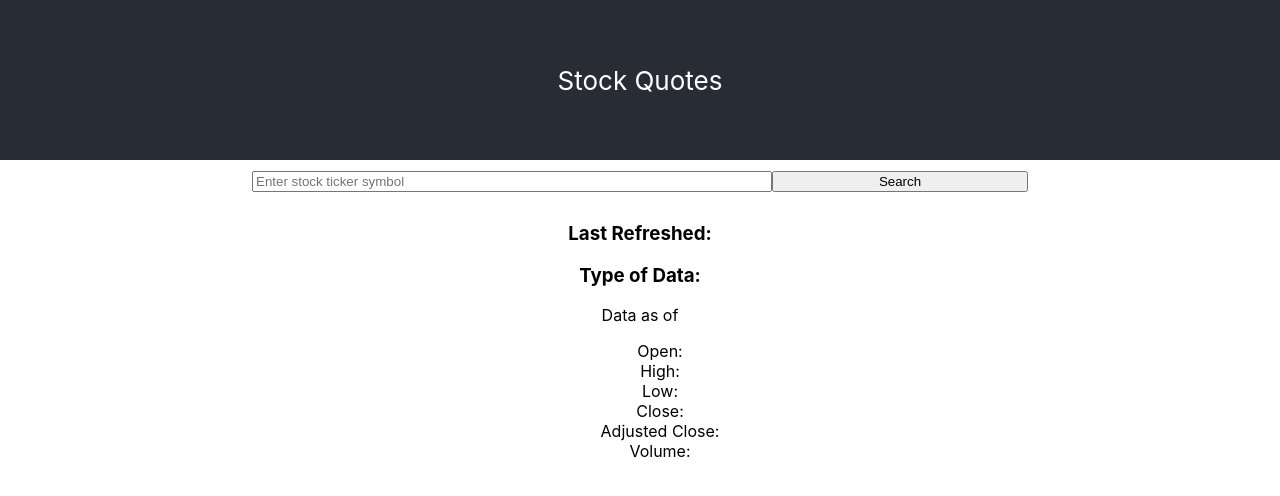
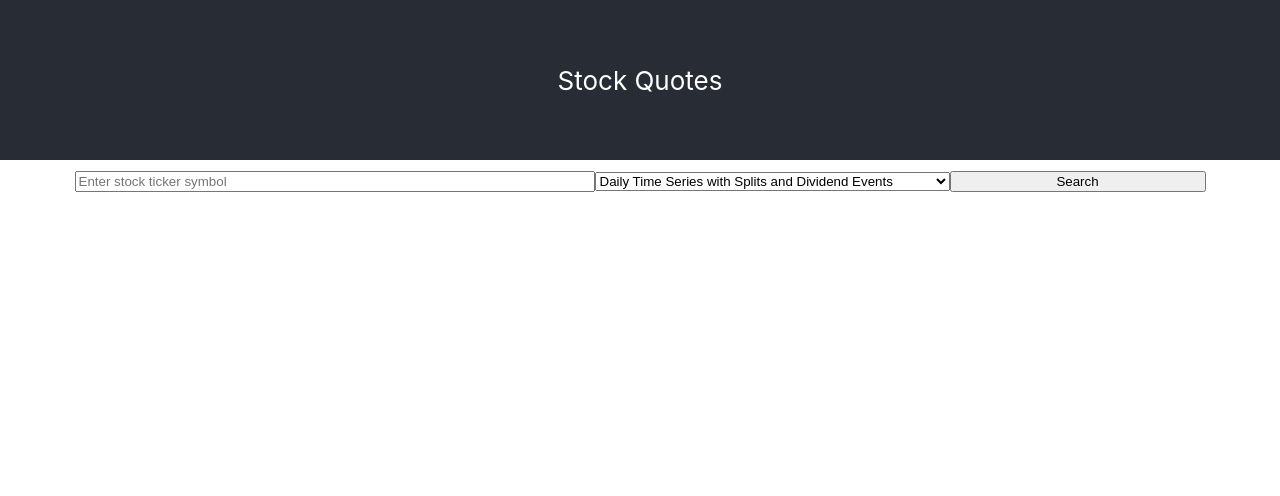
Before and after one commit to marktaddonio5/FinanceProject, a React (Create React App) app: page / in a window 1280 px wide. Shown: the top 496 px of the page. Built offline with nearby package versions, Linux system fonts and the light colour scheme.

Commit message:
added structure to allow different types of API calls from API supplier

```diff
--- a/src/App.js
+++ b/src/App.js
@@ -12,23 +12,28 @@ import { useState, useEffect, useRef } from "react";
 function App() {
 
   const [ticker, setTicker] = useState("");
+  const [tickerType, setTickerType] = useState();
   const [search, setSearch] = useState("");
+  const [searchType, setSearchType] = useState('Daily Time Series with Splits and Dividend Events')
+  const [interval, setInterval] = useState('')
   const [data, setData] = useState("");
   const [meta, setMeta] = useState("");
   const [metaObj, setMetaObj] = useState('');
   const [dataValues, setDataValues] = useState('');
   const [dataArray, setDataArray] = useState('')
   const [recentDataObj, setRecentDataObject] = useState('')
-  const [loading, setLoading] = useState(true);
+  const [loading, setLoading] = useState("false");
   const [error, setError] = useState('');
 
-    let url = `https://www.alphavantage.co/query?function=TIME_SERIES_DAILY_ADJUSTED&symbol=${ticker}&apikey=SDBO2DT8VQU27H16`;
+    let url = `https://www.alphavantage.co/query?function=${tickerType}&symbol=${ticker}${interval}&apikey=SDBO2DT8VQU27H16`;
 
     const initialRender = useRef(true);
 
     useEffect(() => {
         console.log('effect ran')
         if (initialRender.current === false) {
+            setLoading(true)
+            console.log(url)
             fetch(url, {method: "GET"})
                 .then((response) => {
                     //console.log(response)
@@ -44,9 +49,9 @@ function App() {
                     setError(err.message);
                 })
                 .then((jsondata) => {
-                    //console.log(jsondata)
                     console.log(jsondata)
-                    if (jsondata['Error Message']){ throw new Error(`Invalid ticker symbol`) } //Can I make these error messags the ones provided by the API?
+                    console.log(jsondata)
+                    if (jsondata['Error Message']){ throw new Error(`Invalid ticker symbol`) } //Can I make these error messages the ones provided by the API?
                     else if (jsondata['Note']) { throw new Error(`API calls exceeded`) }
                     else { setData(Object.entries(jsondata))}
                 })
@@ -89,12 +94,22 @@ function App() {
 }, [dataArray]);
 
   function handleSubmit(e){
-      e.preventDefault();
-      setTicker(search);
-      setSearch("");
-      initialRender.current = false;
-      setError('')
+    e.preventDefault();
 
+    if (searchType === "Daily Time Series with Splits and Dividend Events") {
+        setTickerType('TIME_SERIES_DAILY_ADJUSTED')
+
+    } else if (searchType === "Intraday (5min) open, high, low, close prices and volume") {
+        setInterval("&interval=5min")
+        setTickerType('TIME_SERIES_INTRADAY')
+
+    }
+    setTicker(search)
+    setSearch("");
+    initialRender.current = false;
+    setError('')
+    setRecentDataObject('')
+    setMetaObj('')
   }
 
   return (
@@ -104,12 +119,15 @@ function App() {
         submit={handleSubmit}
         search={search}
         setSearch={setSearch}
+        searchType={searchType}
+        setSearchType={setSearchType}
       />
       {error}
       <StockQuote
         metaObj={metaObj}
         dataArray={dataArray}
         recentDataObj={recentDataObj}
+        loading={loading}
       />
     </div>
   );
--- a/src/components/SearchBar.js
+++ b/src/components/SearchBar.js
@@ -7,6 +7,11 @@ const SearchBar = (props) => {
         <>
         <form onSubmit={props.submit} style={{padding: "10px"}}>
             <input value={props.search} onChange={(e) => props.setSearch(e.target.value)} type="text" name="search" id="search" placeholder="Enter stock ticker symbol" style={{width: "40vw"}} />
+            <select value={props.searchType} onChange={(e) => props.setSearchType(e.target.value)}>
+                <option>Daily Time Series with Splits and Dividend Events</option>
+                <option>Intraday (5min) open, high, low, close prices and volume</option>
+                <option>SearchType #3</option>
+            </select>
             <button type="submit" style={{width: "20vw"}}>Search</button>
         </form>
         </>
--- a/src/components/StockQuote.js
+++ b/src/components/StockQuote.js
@@ -2,8 +2,12 @@ import { useState } from "react"
 
 const StockQuote = (props) => {
 
+    if (props.loading === true)
+    return (
+        <h1>loading</h1>
+    )
 
-
+    if (props.loading === false)
     return (
         <section>
             <h1>{props.metaObj[ '2. Symbol' ]}</h1>
```
